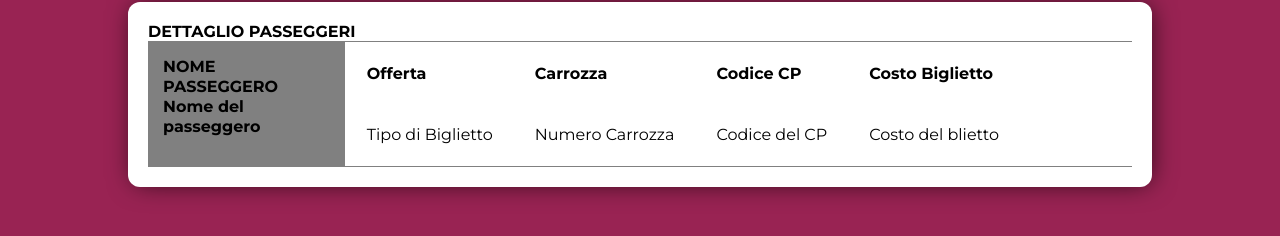
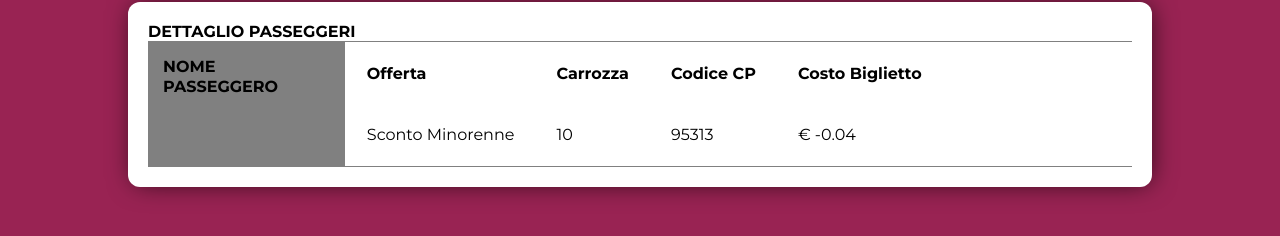
Before and after one commit to andemarco/js-biglietto-treno-form, a plain HTML site: page index.html in a window 1280 px wide. Both pictures are taken after a click on the button "Genera". Shown: the part 314-550 px from the top of the page. Drawn offline with Linux system fonts and the light colour scheme.

```diff
--- a/css/style.css
+++ b/css/style.css
@@ -100,6 +100,9 @@ h1 {
   padding: 15px;
   line-height: 20px;
 }
+.passenger h6 {
+  padding-top: 15px;
+}
 .tk-detail {
   width: 80%;
 }
--- a/index.html
+++ b/index.html
@@ -21,10 +21,10 @@
           </div>
           <div class="col">
             <label class="font-size-16" for="age">Fascia d'età</label>
-            <select id="age" class="fascia font-size-16" name="age">
-              <option value="">Minorenne</option>
-              <option value="">Maggiorenne</option>
-              <option value="">Over 65</option>
+            <select id="age"class="fascia font-size-16" name="age">
+              <option value="minorenne">Minorenne</option>
+              <option value="maggiorenne">Maggiorenne</option>
+              <option value="over 65">Over 65</option>
             </select>
           </div>
         </div>
@@ -38,8 +38,8 @@
         <h3 class="font-size-16">DETTAGLIO PASSEGGERI</h3>
         <div class="tk-container">
           <div class="passenger">
-            <h4 id="passengerName"class="font-size-16">NOME PASSEGGERO</h4>
-            <h6 class="font-size-16">Nome del passeggero</h6>
+            <h4 class="font-size-16">NOME PASSEGGERO</h4>
+            <h6 id="passengerName" class="font-size-16"></h6>
           </div>
           <div class="tk-detail">
             <table>
@@ -50,10 +50,10 @@
                 <th>Costo Biglietto</th>
               </thead>
               <tr>
-                <td id="ticketTipe">Tipo di Biglietto</td>
-                <td id="carriageNumber">Numero Carrozza</td>
-                <td id="cpCode">Codice del CP</td>
-                <td id="ticketPrice">Costo del blietto</td>
+                <td id="ticketTipe"></td>
+                <td id="carriageNumber"></td>
+                <td id="cpCode"></td>
+                <td id="ticketPrice"></td>
               </tr>
             </table>
 
@@ -62,6 +62,6 @@
         </div>
       </div>
     </div>
-    <!-- <script src="js/script.js" charset="utf-8"></script> -->
+    <script src="js/script.js" charset="utf-8"></script>
   </body>
 </html>
--- a/js/script.js
+++ b/js/script.js
@@ -1,23 +1,47 @@
-// Chiedere numero km
+var genera = document.getElementById('genera')
+genera.addEventListener('click',
+  function() {
+    // // Chiedere numero km
     var inputKm = document.getElementById('km');
-var kmDaPercorrere = parserInt(inputKm.value);
+    var kmDaPercorrere = (inputKm.value);
 
-// Chiedere età
+    // // Chiedere età
     var inputEta = document.getElementById('age');
     var fasciaEta = inputEta.value;
-//Chiedere Nome e Cognome
+
+    // //Chiedere Nome e Cognome
     var inputName = document.getElementById('name');
     var name = inputName.value
-// Calcolo prezzo totale del viaggio (0.21/KM)
-var costoBiglietto = (0.21 * nkm);
-console.log(costoBiglietto);
-var messaggio = (costoBiglietto.toFixed(2));
-// sconto del 20% per i minorenni
+
+    // //Generare Numero Carrozza
+    var carriage = Math.floor(Math.random() * 10) + 1;
+
+    //Generare Numero CP
+    var cP = Math.floor(Math.random() * 10000) + 90000;
+
+    // // Calcolo prezzo totale del viaggio (0.21/KM)
+    var costoBiglietto = (0.21 * kmDaPercorrere);
+    // // sconto del 20% per i minorenni
+    var ticketTipe = 'Tariffa Standard';
     if (fasciaEta == 'minorenne' ) {
       costoBiglietto = costoBiglietto - (0.21*20/100);
-// 40% per gli over 65.
-} else if (fasciaEta == 'Over 65') {
+      ticketTipe = 'Sconto Minorenne';
+    // // 40% per gli over 65.
+  } else if (fasciaEta == 'over 65') {
       costoBiglietto = costoBiglietto - (0.21*40/100);
+      ticketTipe = 'Sconto Silver';
     }
-// STAMPA COSTO BIGLIETTO
-document.getElementById('ticketTreno').innerHTML = ' € ' + messaggio;
+
+    // // STAMPA BIGLIETTO
+    //Nome
+    document.getElementById('passengerName').innerHTML = name;
+    //Offerta
+    document.getElementById('ticketTipe').innerHTML = ticketTipe;
+    //Codice CP
+    document.getElementById('carriageNumber').innerHTML = carriage;
+    //Carrozza
+    document.getElementById('cpCode').innerHTML = cP;
+    //costo Biglietto
+    document.getElementById('ticketPrice').innerHTML ='€ ' + costoBiglietto.toFixed(2);
+  }
+);
```
Lines whose indentation alone changed are shown as unchanged.
